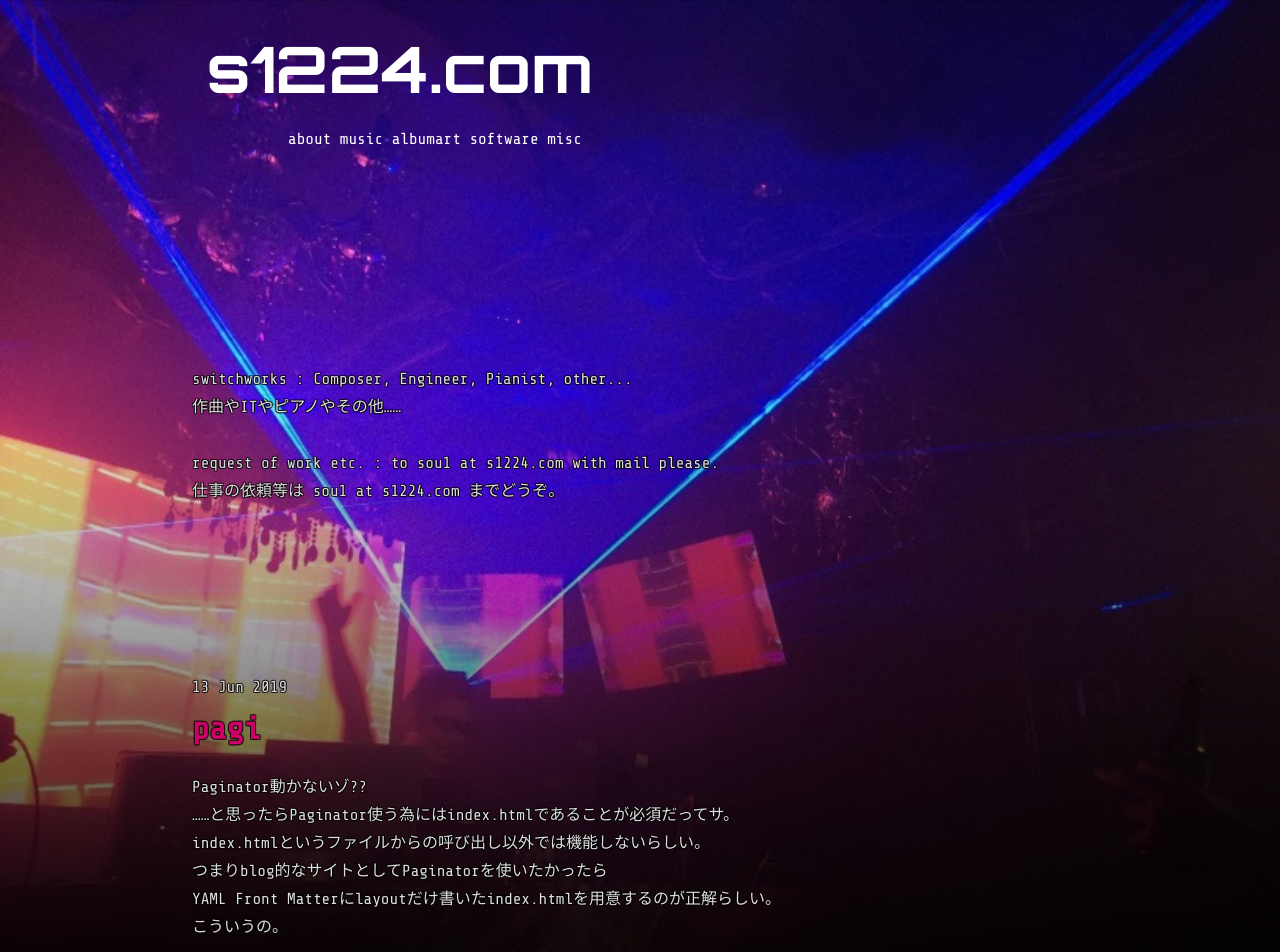
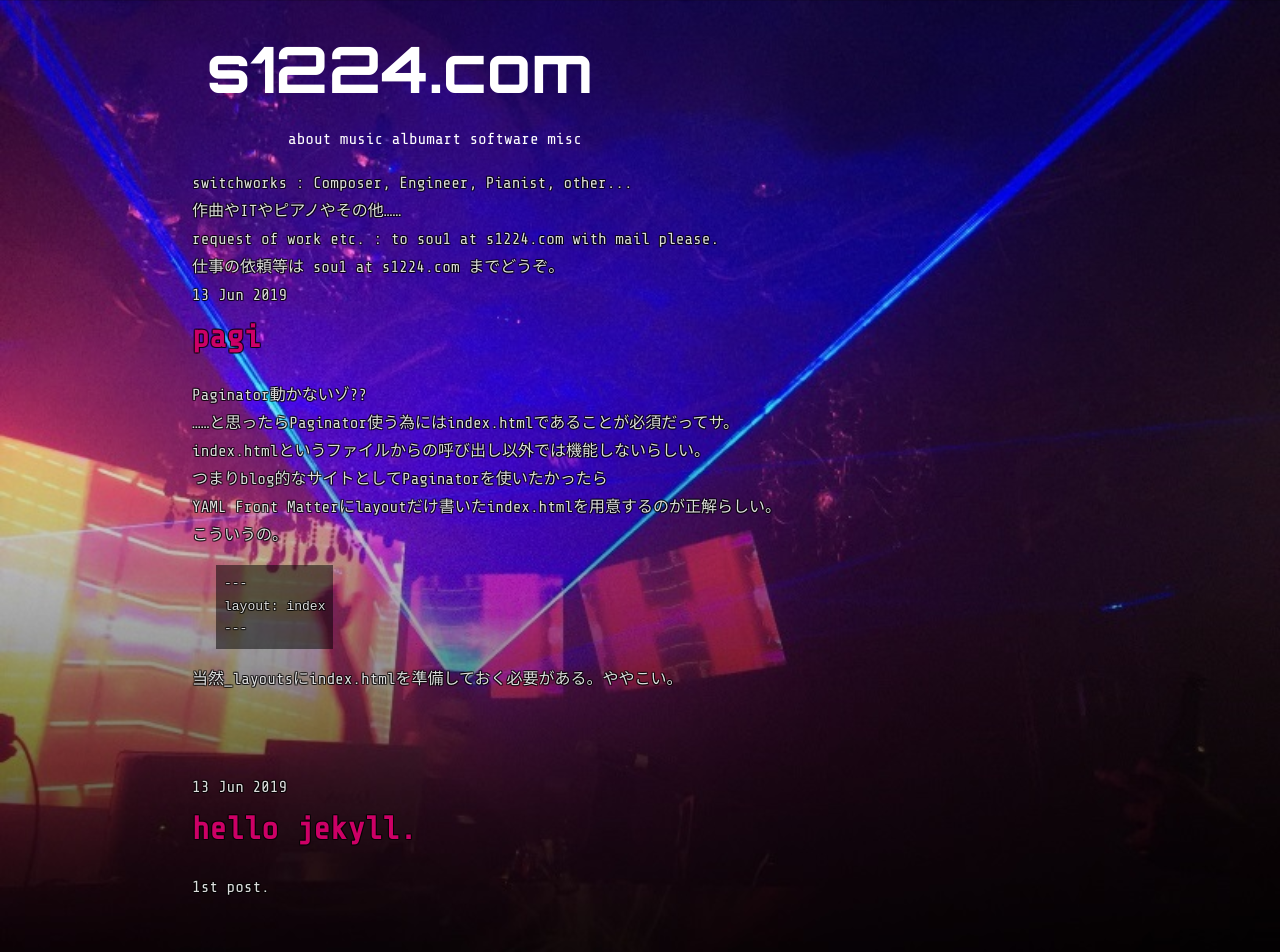
Before and after one commit to switchworks/switchworks.github.io, a Jekyll site: the page built from index.html, in a window 1280 px wide. Shown: the top 952 px of the page. Built offline with Jekyll 4.4.1, drawn with Linux system fonts in a browser that asks for light colours; the list of posts is cut into pages by our own code.

```diff
--- a/_layouts/index.html
+++ b/_layouts/index.html
@@ -4,11 +4,10 @@ title: root
 ---
 {% if paginator.previous_page %}
 {% else %}
-<br/><br/><br/><br/><br/><br/><br/>
 switchworks : Composer, Engineer, Pianist, other...<br/>
-作曲やITやピアノやその他……<br/><br/>
+作曲やITやピアノやその他……<br/>
 request of work etc. : to sou1 at s1224.com with mail please. <br/>
-仕事の依頼等は sou1 at s1224.com までどうぞ。<br/><br/><br/><br/><br/><br/><br/>
+仕事の依頼等は sou1 at s1224.com までどうぞ。<br/>
 {% endif %}
 <!-- ページ分割されたpostsに対してループ -->
 {% for post in paginator.posts %}
```
